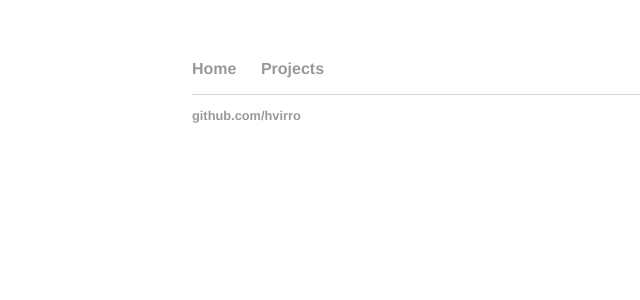
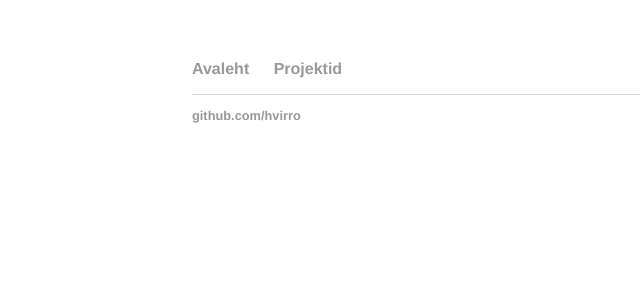
Before and after one commit to hvirro/hvirro.github.io, a Jekyll site: the page built from index.html, in a window 1280 px wide. Shown: the top 300 px of the page, without its empty margins (0-640 px from the left). Built offline with Jekyll 4.4.1, drawn with Linux system fonts in a browser that asks for light colours.

Commit message:
Update default.html

```diff
--- a/_layouts/default.html
+++ b/_layouts/default.html
@@ -8,8 +8,8 @@
 		<body>
 			<nav>
 	    		<ul>
-	        		<li><a href="/">Home</a></li>
-		        	<li><a href="/projects">Projects</a></li>
+	        		<li><a href="/">Avaleht</a></li>
+		        	<li><a href="/projects">Projektid</a></li>
 	    		</ul>
 			</nav>
 			<div class="container">
```
